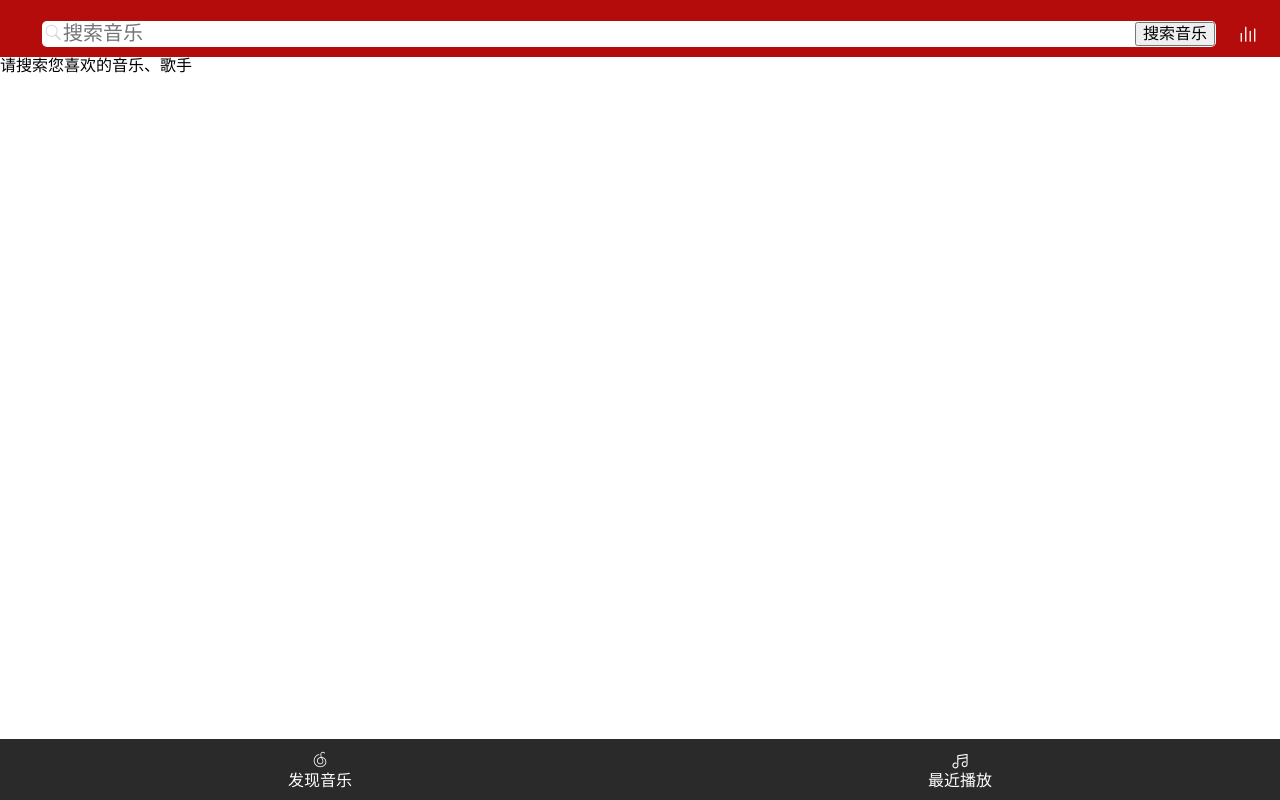
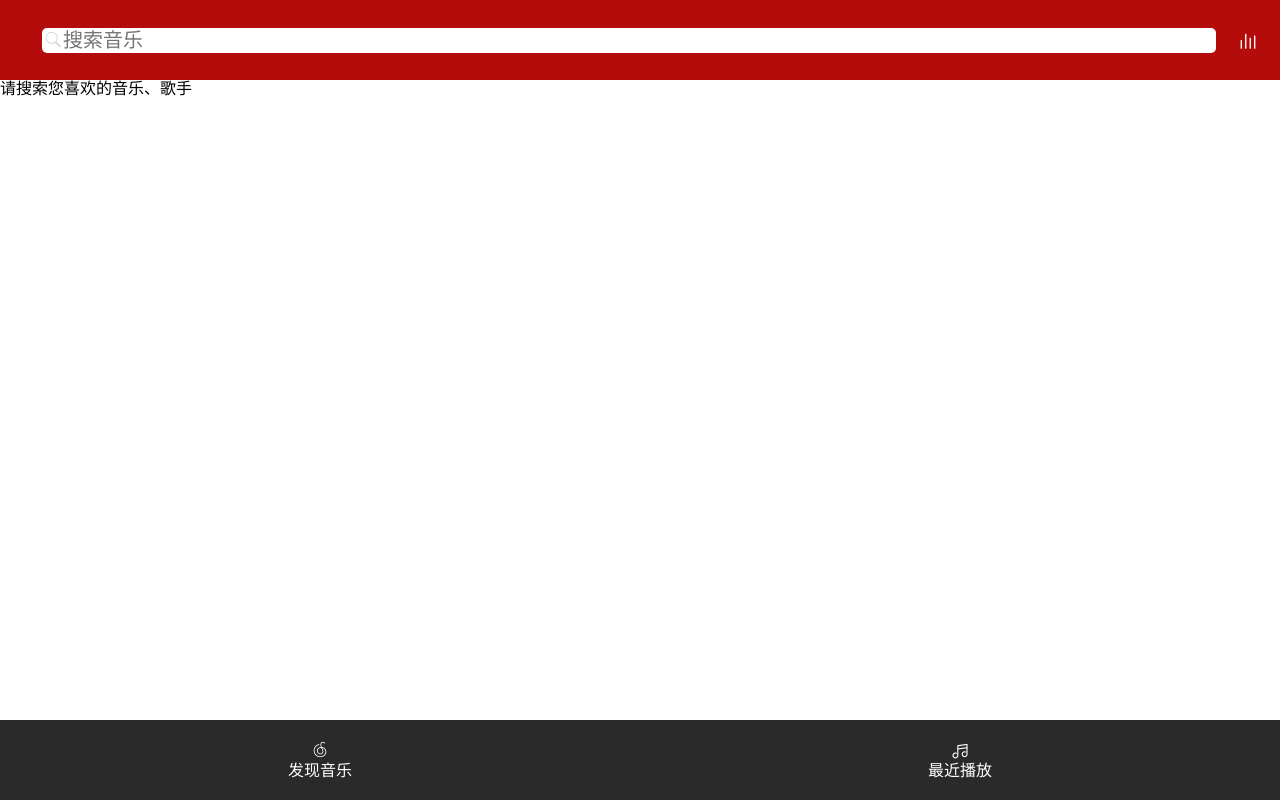
Before and after one commit to hungryYang/musicApp, a Vue app: page /#/discovery in a window 1280 px wide. Built offline with nearby package versions, Linux system fonts and the light colour scheme.

Commit message:
修改样式  修改input模式

```diff
--- a/src/App.vue
+++ b/src/App.vue
@@ -86,20 +86,24 @@ ul,li
   header
     background-color rgb(180,11,11)
     color white
-    padding 2rem 2rem 1rem 2rem
+    padding 2rem 2rem
     display flex
-    align-items baseline
+    align-items center
+    height 10vh
     span
       border .1rem solid transparent
       display inline-block
       &:nth-child(2)
         flex-grow 1
         margin 0 2rem
+  main
+    height 80vh
   footer
     background-color rgb(42,42,42)
     width 100%
     position absolute
     bottom 0
+    height 10vh
     ul
       padding-left 0
       text-align : center
@@ -108,6 +112,8 @@ ul,li
       padding 1rem 0
       display flex
       justify-content space-around
+      height inherit
+      align-items center
       li
         display inline-block
         a
--- a/src/components/DiscoveryMusic.vue
+++ b/src/components/DiscoveryMusic.vue
@@ -6,9 +6,13 @@
         </span>
 
         <span>
-          <i class="iconfont icon-sousuo_sousuo"></i>
-          <input type="search" placeholder="搜索音乐" name="search_text" @keyup.enter='searchSong'>
-          <button @click='searchSong'>搜索音乐</button>
+
+          <form @submit.prevent="searchSong">
+              <i class="iconfont icon-sousuo_sousuo"></i>
+            <input type="search" placeholder="搜索音乐" name="search_text" @keyup.enter='searchSong'>
+          </form>
+
+          <!--<button @click='searchSong'>搜索音乐</button>-->
         </span>
 
         <span>
```
Also changed, not shown: 13 other files (tests, documents, lock files or other folders).
